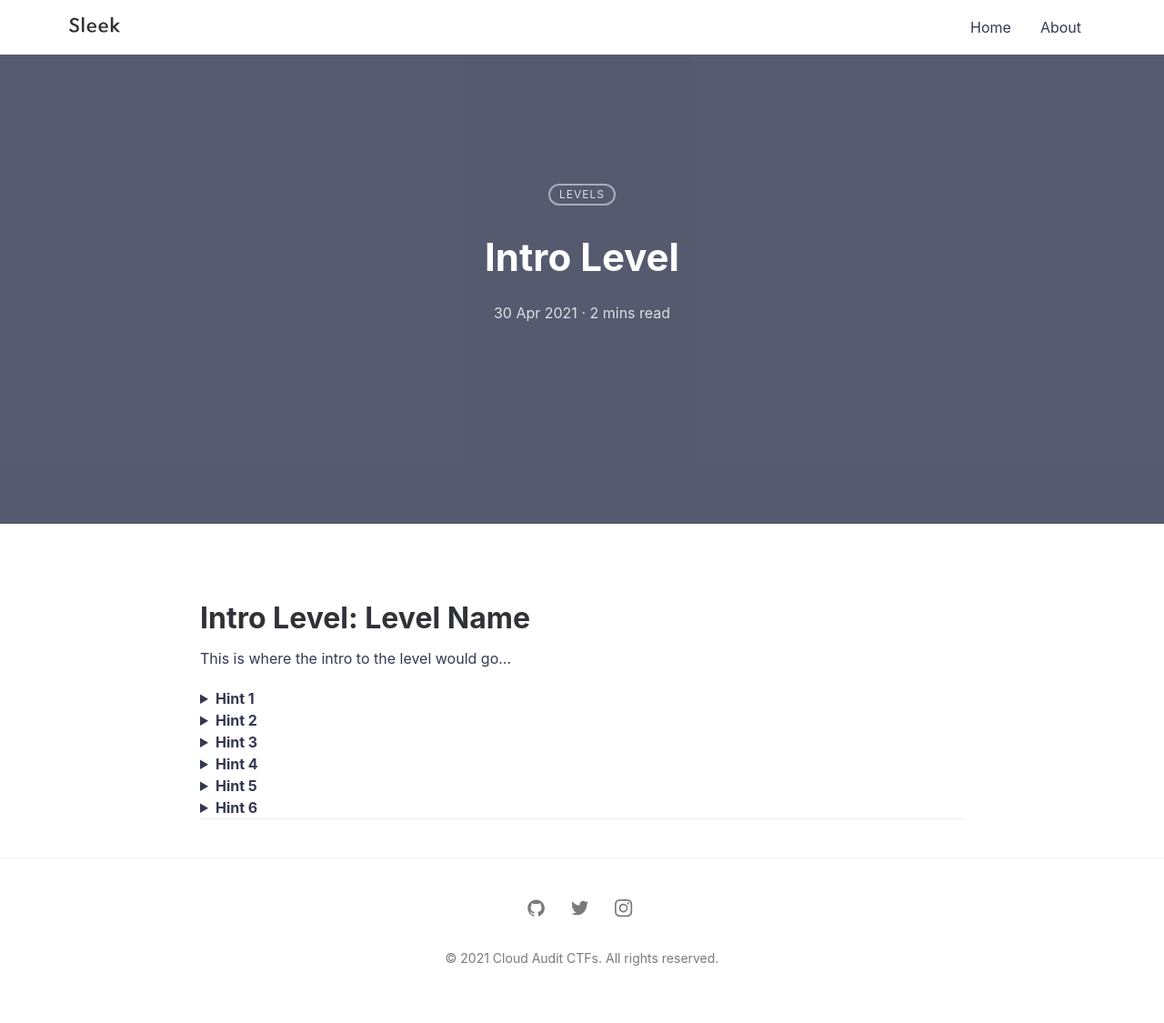
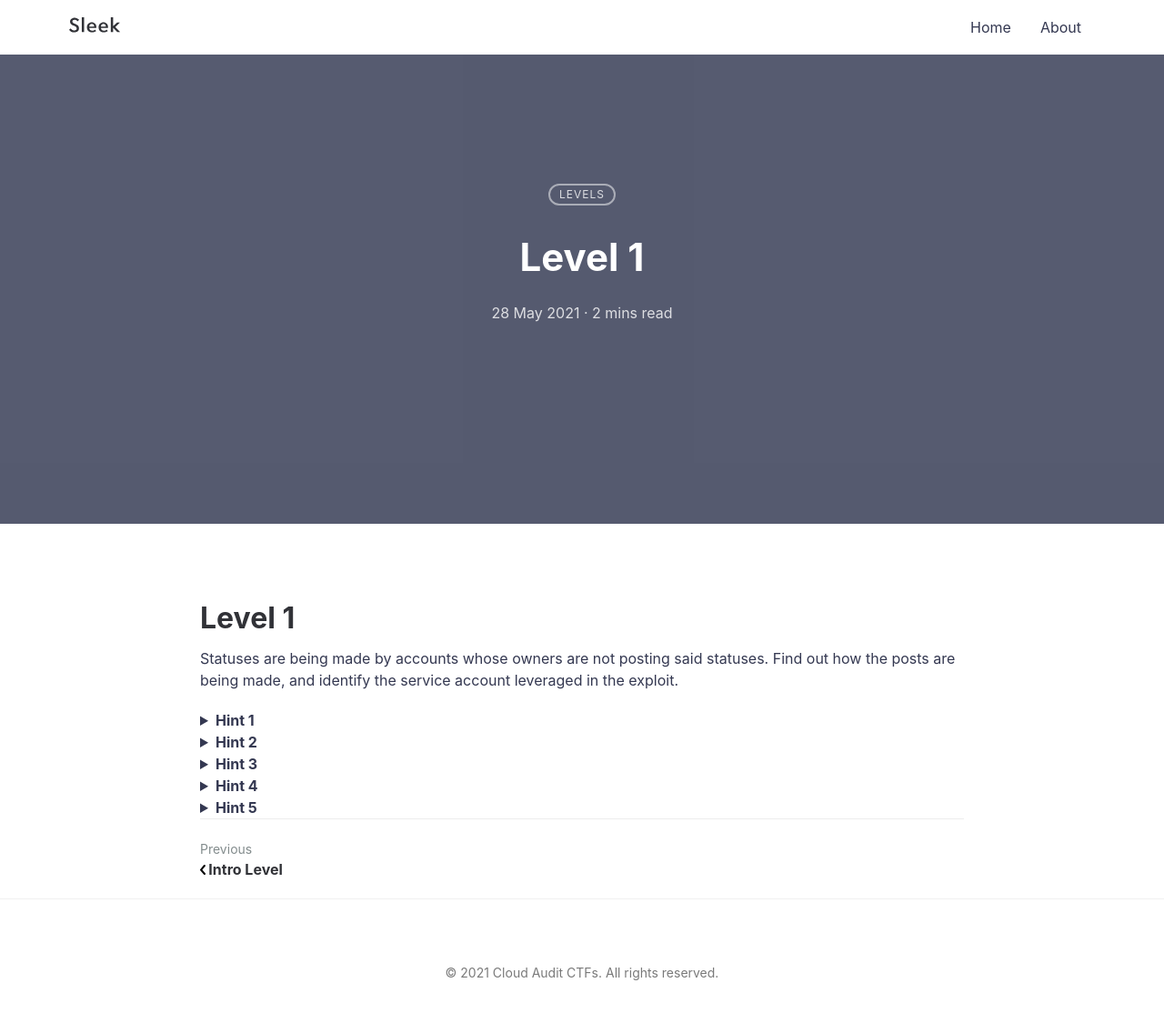
Before and after one commit to asokamoto/CloudAuditCTFs, a Jekyll site: the page built from _posts/2021-05-28-Level-1.md, in a window 1280 px wide. Shown: the whole page at 91% size. Built offline with Jekyll 4.4.1, drawn with Linux system fonts in a browser that asks for light colours.

Commit message:
Changed level 1 to intro and created separate level 1

```diff
--- a/_config.yml
+++ b/_config.yml
@@ -24,12 +24,6 @@ tagline: >
   Modern Jekyll theme focused on speed performance &amp; SEO best practices
 
 hero_img: posts/sleek_lg.jpg # Main background image: use the path from /assets/img/ => This will output /assets/img/posts/sleek_lg.jpg
-
-email: your-email@domain.com # email for form submission
-
-twitter_username: jan_czizikow # replace with your_twitter_username or comment to remove link from footer
-github_username:  janczizikow # replace with your_github_username or comment to remove link from footer
-instagram_username: shanlongjj # replace with your_instagram_username or comment to remove link from footer
 
 # google_tag_manager: GTM-XXXXXXX # Uncomment to enable GTM. Replace GTM-XXXXXXX with your GTM container ID
 
--- a/_posts/2021-04-30-Level-1.md
+++ b/_posts/2021-05-28-Intro-Level.md
@@ -1,15 +1,12 @@
 ---
 layout: post
 title: "Intro Level"
-date: 2021-04-30 00:00:00
+date: 2021-05-28 00:00:00
 categories: Levels
 comments: false
 ---
 
 # Intro Level: Level Name
-
-This is where the intro to the level would go...
-
 
 <details>
 	<summary><b>Hint 1</b></summary>
--- /dev/null
+++ b/_posts/2021-05-28-Level-1.md
@@ -0,0 +1,57 @@
+---
+layout: post
+title: "Level 1"
+date: 2021-05-28 00:00:00
+categories: Levels
+comments: false
+---
+
+# Level 1
+
+Statuses are being made by accounts whose owners are not posting said statuses. Find out how the posts are being made, and identify the service account leveraged in the exploit.
+
+<details>
+	<summary><b>Hint 1</b></summary>
+	<p></p>
+	<p>Referring to the system diagram, statuses are stored within a table in the database, and all communication with the database goes through the api-engine. Therefore, we should navigate to the Compute instances page of the console, and investigate the api-engine.</p>
+	<code>https://console.cloud.google.com/compute/instances?project=[project_id]</code>
+	<p> </p>
+</details>
+
+<details>
+	<summary><b>Hint 2</b></summary>
+	<p> </p>
+	<p>The best way to investigate the current state of the api-engine is to SSH into it and view the source code the VM is running. Click on the SSH button for api-engine and wait for the popup to load. </p>
+	<p> </p>
+</details>
+
+<details>
+	<summary><b>Hint 3</b></summary>
+	<p> </p>
+  <p>The VM is built from a docker container, to  view the available containers, type:</p>
+	<code>Docker container ls</code>
+	<p>You should quickly notice the attacker has kindly renamed the image being used, telling us that the image has been replaced and that the VM is running exploitative code. The last field of the container should be its name, which should look something like:</p>
+	<code>klt-a6-fnld</code>
+	<p>We can open a shell within the container by entering:</p>
+	<code>Docker exec -it [container_name] "/bin/sh"</code>
+	<p> </p>
+</details>
+
+<details>
+	<summary><b>Hint 4</b></summary>
+	<p> </p>
+	<p>Once inthe container, simply type</p>
+	<code>cat main.py</code>
+	<p> to view the source code the VM is running.</p>
+	<p>Here you can see a list of endpoints for making requests to the database. The add user, follow user, and delete user endpoints are all expected, but at the bottom there is an enpoint labeled "hacked" which accepts any and all sequel queries, no questions asked.</p>
+	<p> </p>
+	<p>We now know how the statuses were pbeing posted to the database, but we don't know how the attacker managed to replace the VM container image. Let's investigate that.</p>
+	<p> </p>
+</details>
+
+<details>
+	<summary><b>Hint 5</b></summary>
+	<p> </p>
+	<p>Navigate to the Logs Explorer and query for the VM Instance resource type. The most recent events show that the api-engine was stopped and restarted, and going back a bit, the logs show that the VM’s metadata was altered prior to the restart, likely to change the url of the image the VM boots from on startup. All of these actions were authorized through the compute-admin service account, which tells us that compute-admin is compromised.</p>
+	<p> </p>
+</details>
```
Also changed, not shown: 5 other files.
